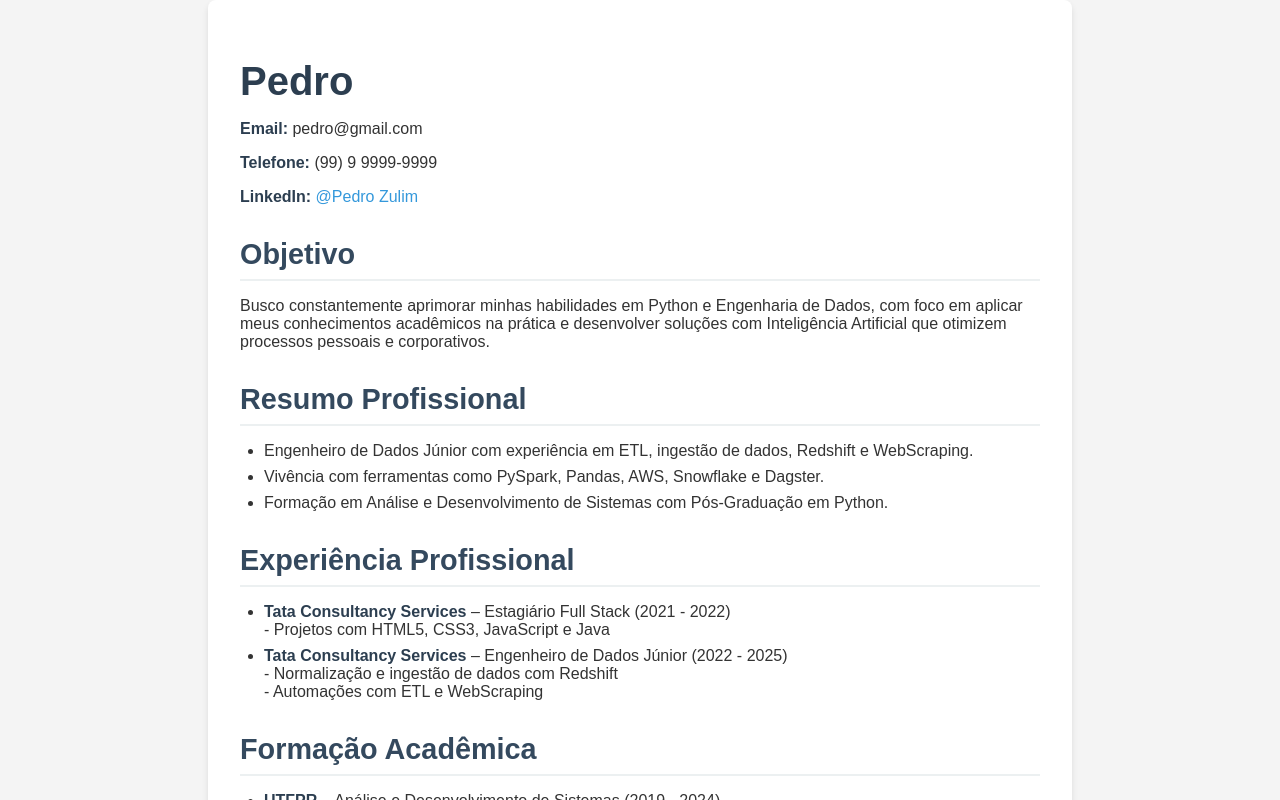
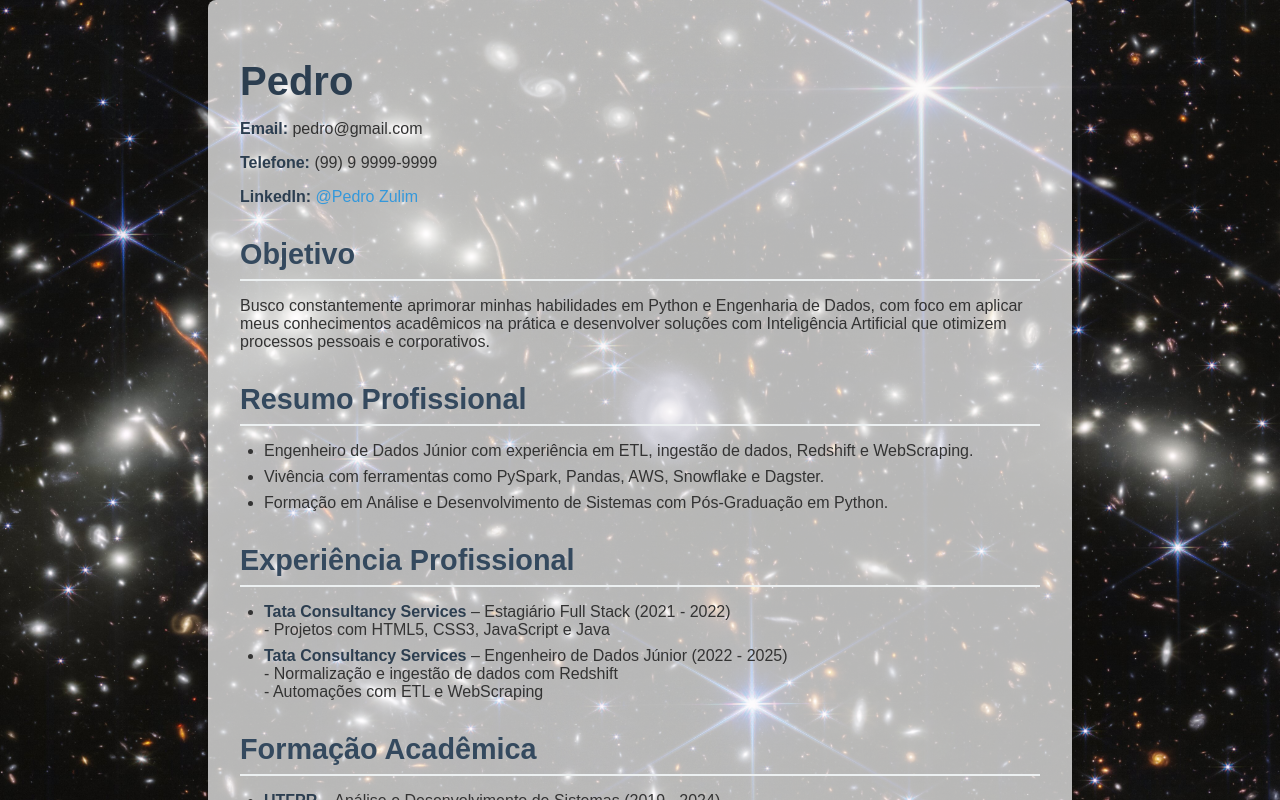
Before and after one commit to PedroZulim/curriculo-portfolio-react, a React (Vite) app: page /#/PedroZulim in a window 1280 px wide. Shown: the top 800 px of the page. Built offline with nearby package versions, Linux system fonts and the light colour scheme.

Commit message:
background pages

```diff
--- a/src/styles/CurriculoPedro.css
+++ b/src/styles/CurriculoPedro.css
@@ -8,11 +8,16 @@
   color: #333;
 }
 
+.curriculo-pedro{
+  background: url('../assets/background-pages.jpg') no-repeat center center fixed;
+  background-size: cover;
+}
+
 .curriculo-pedro .container {
+  background: rgba(255, 255, 255, 0.7);
   padding: 2rem;
   max-width: 800px;
   margin: 0 auto;
-  background: #fff;
   border-radius: 8px;
   box-shadow: 0 4px 6px rgba(0, 0, 0, 0.1);
 }
```
Also changed, not shown: src/assets/background-pages.jpg (added), src/pages/CurriculoPedro.css (deleted).
